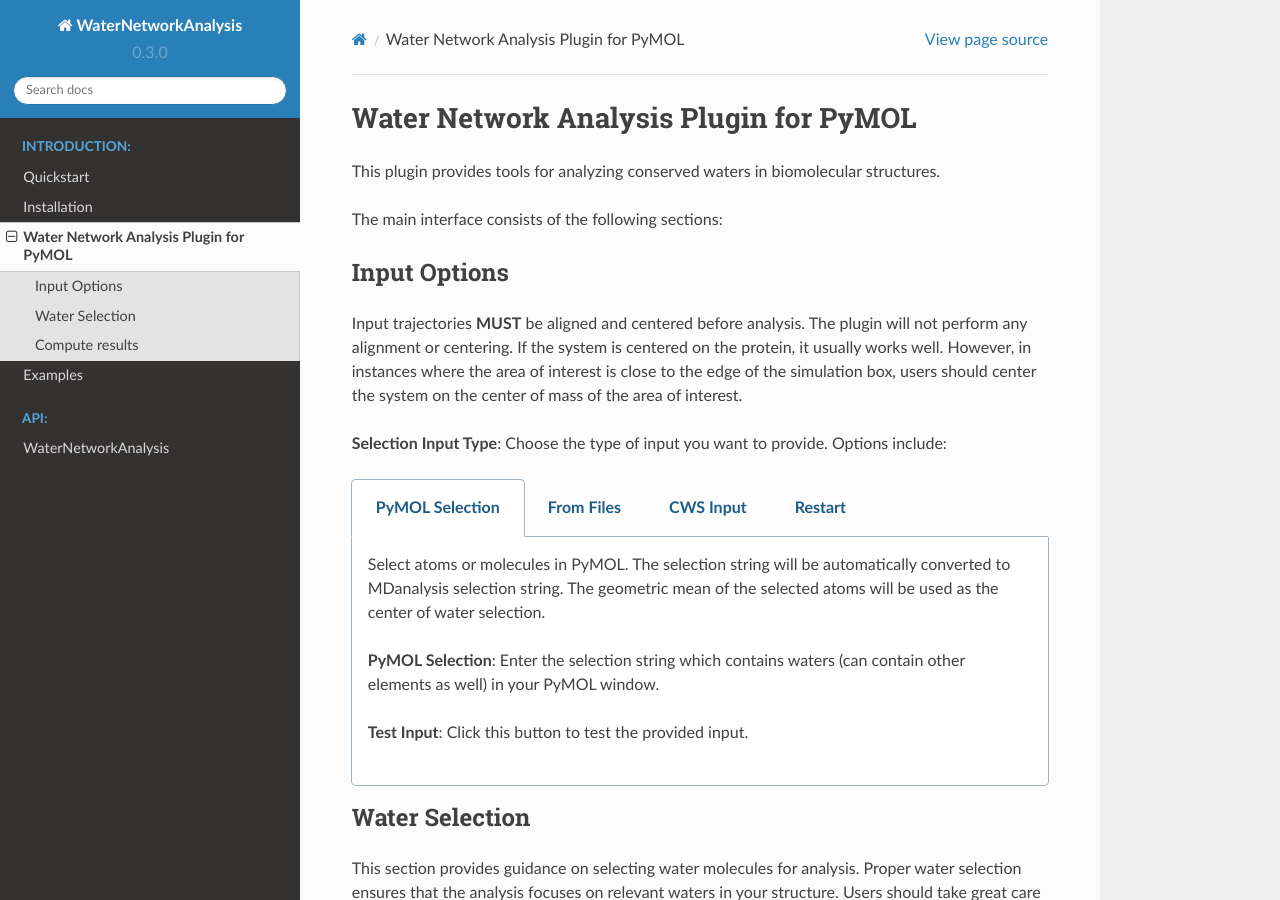
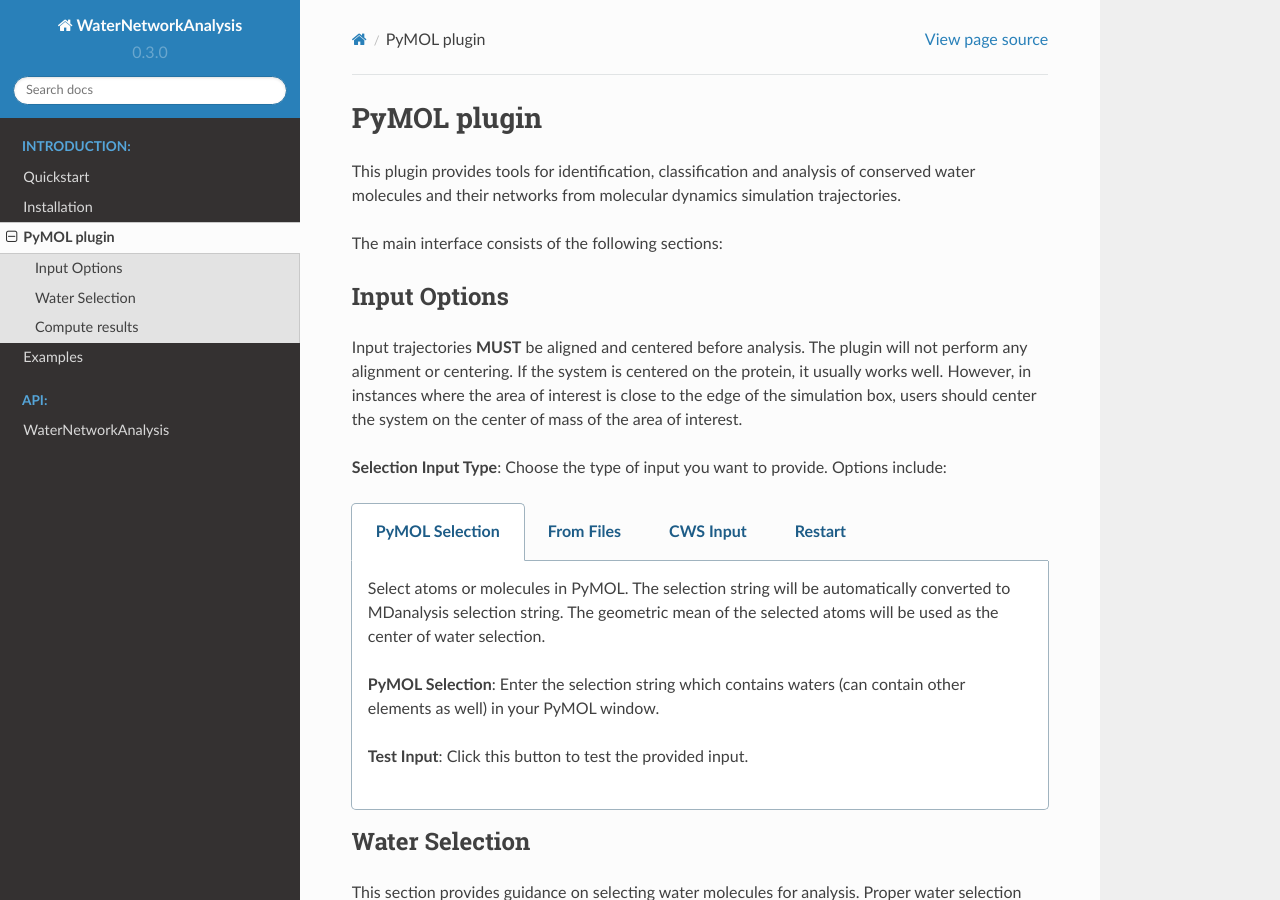
Before and after one commit to JecaTosovic/WaterNetworkAnalysis, a Sphinx documentation site: the page built from docs/source/PyMOLplugin.rst, in a window 1280 px wide and 900 px high. Built offline with Sphinx 7.4.7 and the Read the Docs theme 2.0.0, drawn with Linux system fonts in a browser that asks for light colours; some of the changed text lies outside the part shown.

Commit message:
small fixes

```diff
--- a/docs/source/PyMOLplugin.rst
+++ b/docs/source/PyMOLplugin.rst
@@ -1,7 +1,9 @@
-Water Network Analysis Plugin for PyMOL
-=======================================
+PyMOL plugin
+============
 
-This plugin provides tools for analyzing conserved waters in biomolecular structures.
+This plugin provides tools for identification, classification and analysis of
+conserved water molecules and their networks from molecular dynamics
+simulation trajectories.
 
 The main interface consists of the following sections:
 
```
Also changed, not shown: other parts of docs/source/PyMOLplugin.rst (+3 -3 lines).
